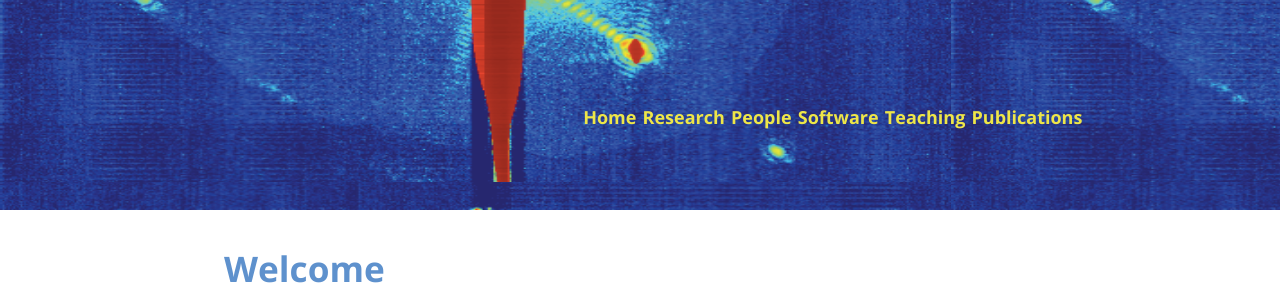
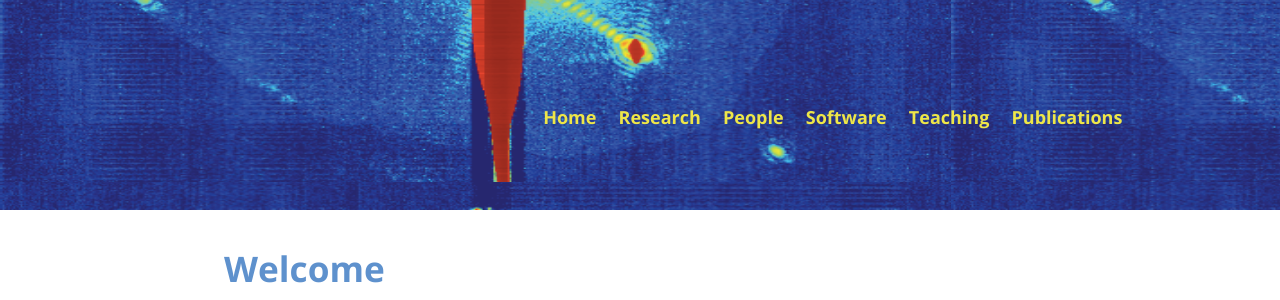
Before and after one commit to captvonsciencypants/computational-imaging-lab, a Jekyll site: the page built from index.md, in a window 1280 px wide. Shown: the part 371-671 px from the top of the page. Built offline with Jekyll 4.4.1, drawn with Linux system fonts in a browser that asks for light colours; our own code applies the rules of GitHub Pages for plain Markdown files; the repository's description, which GitHub fills in, is left out.

Commit message:
Update jekyll-theme-cayman.scss

```diff
--- a/_sass/jekyll-theme-cayman.scss
+++ b/_sass/jekyll-theme-cayman.scss
@@ -84,7 +84,7 @@ a {
   }
 
   + .btn {
-    margin-left: -2.0rem; /* Spacing between buttons on the left of each button */
+    margin-left: -1.0rem; /* Spacing between buttons on the left of each button */
     margin-right: 0.0rem; /* Spacing between buttons on the right of each button */
   }
 
```
